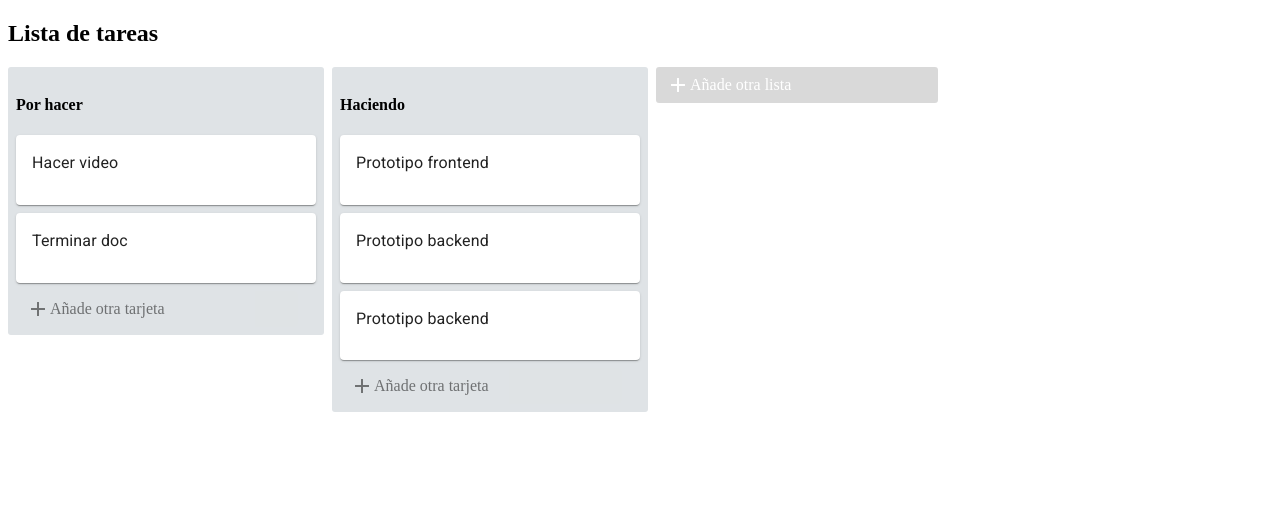
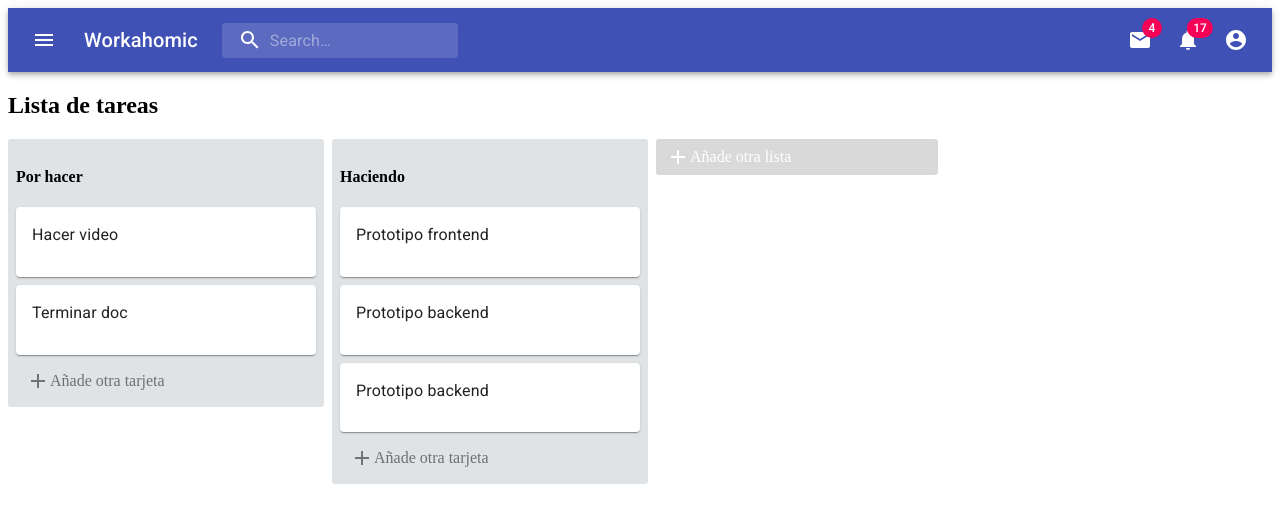
Before and after one commit to dcatasks/workahomic-prototipo, a React (Create React App) app: page / in a window 1280 px wide. Shown: the top 522 px of the page. Built offline with nearby package versions, Linux system fonts and the light colour scheme.

Commit message:
added toolbar

```diff
--- a/package.json
+++ b/package.json
@@ -8,11 +8,13 @@
     "@testing-library/jest-dom": "^5.11.4",
     "@testing-library/react": "^11.1.0",
     "@testing-library/user-event": "^12.1.10",
+    "firebase": "^8.2.0",
     "react": "^17.0.1",
     "react-dom": "^17.0.1",
     "react-redux": "^7.2.2",
     "react-scripts": "4.0.1",
     "react-textarea-autosize": "^8.3.0",
+    "react-with-firebase-auth": "^1.3.2",
     "redux": "^4.0.5",
     "web-vitals": "^0.2.4"
   },
--- a/src/components/App.js
+++ b/src/components/App.js
@@ -2,6 +2,7 @@
 import TaskList from './TaskList';
 import { connect } from "react-redux";
 import ActionButton from './ActionButton';
+import PrimarySearchAppBar from './AppBar';
 
 class App extends Component {
   render() {
@@ -9,6 +10,7 @@
     const { lists } = this.props;
     return (
       <div className="App">
+        <PrimarySearchAppBar />
         <h2>Lista de tareas</h2>
         <div style={styles.listsContainer}>
           {lists.map(list => (
--- /dev/null
+++ b/src/components/AppBar.js
@@ -0,0 +1,238 @@
+import React from 'react';
+import { fade, makeStyles } from '@material-ui/core/styles';
+import AppBar from '@material-ui/core/AppBar';
+import Toolbar from '@material-ui/core/Toolbar';
+import IconButton from '@material-ui/core/IconButton';
+import Typography from '@material-ui/core/Typography';
+import InputBase from '@material-ui/core/InputBase';
+import Badge from '@material-ui/core/Badge';
+import MenuItem from '@material-ui/core/MenuItem';
+import Menu from '@material-ui/core/Menu';
+import MenuIcon from '@material-ui/icons/Menu';
+import SearchIcon from '@material-ui/icons/Search';
+import AccountCircle from '@material-ui/icons/AccountCircle';
+import MailIcon from '@material-ui/icons/Mail';
+import NotificationsIcon from '@material-ui/icons/Notifications';
+import MoreIcon from '@material-ui/icons/MoreVert';
+
+
+
+const useStyles = makeStyles((theme) => ({
+  grow: {
+    flexGrow: 1,
+  },
+  menuButton: {
+    marginRight: theme.spacing(2),
+  },
+  title: {
+    display: 'none',
+    [theme.breakpoints.up('sm')]: {
+      display: 'block',
+    },
+  },
+  search: {
+    position: 'relative',
+    borderRadius: theme.shape.borderRadius,
+    backgroundColor: fade(theme.palette.common.white, 0.15),
+    '&:hover': {
+      backgroundColor: fade(theme.palette.common.white, 0.25),
+    },
+    marginRight: theme.spacing(2),
+    marginLeft: 0,
+    width: '100%',
+    [theme.breakpoints.up('sm')]: {
+      marginLeft: theme.spacing(3),
+      width: 'auto',
+    },
+  },
+  searchIcon: {
+    padding: theme.spacing(0, 2),
+    height: '100%',
+    position: 'absolute',
+    pointerEvents: 'none',
+    display: 'flex',
+    alignItems: 'center',
+    justifyContent: 'center',
+  },
+  inputRoot: {
+    color: 'inherit',
+  },
+  inputInput: {
+    padding: theme.spacing(1, 1, 1, 0),
+    // vertical padding + font size from searchIcon
+    paddingLeft: `calc(1em + ${theme.spacing(4)}px)`,
+    transition: theme.transitions.create('width'),
+    width: '100%',
+    [theme.breakpoints.up('md')]: {
+      width: '20ch',
+    },
+  },
+  sectionDesktop: {
+    display: 'none',
+    [theme.breakpoints.up('md')]: {
+      display: 'flex',
+    },
+  },
+  sectionMobile: {
+    display: 'flex',
+    [theme.breakpoints.up('md')]: {
+      display: 'none',
+    },
+  },
+}));
+
+export default function PrimarySearchAppBar() {
+  const classes = useStyles();
+  const [anchorEl, setAnchorEl] = React.useState(null);
+  const [mobileMoreAnchorEl, setMobileMoreAnchorEl] = React.useState(null);
+
+  const isMenuOpen = Boolean(anchorEl);
+  const isMobileMenuOpen = Boolean(mobileMoreAnchorEl);
+
+  const handleProfileMenuOpen = (event) => {
+    setAnchorEl(event.currentTarget);
+  };
+
+  const handleMobileMenuClose = () => {
+    setMobileMoreAnchorEl(null);
+  };
+
+  const handleMenuClose = () => {
+    setAnchorEl(null);
+    handleMobileMenuClose();
+  };
+
+  const handleMobileMenuOpen = (event) => {
+    setMobileMoreAnchorEl(event.currentTarget);
+  };
+
+  const handleLogin = () => {
+
+  };
+
+  const menuId = 'primary-search-account-menu';
+  const renderMenu = (
+    <Menu
+      anchorEl={anchorEl}
+      anchorOrigin={{ vertical: 'top', horizontal: 'right' }}
+      id={menuId}
+      keepMounted
+      transformOrigin={{ vertical: 'top', horizontal: 'right' }}
+      open={isMenuOpen}
+      onClose={handleMenuClose}
+    >
+      <MenuItem onClick={handleLogin}>Log in</MenuItem>
+      <MenuItem onClick={handleMenuClose}>My account</MenuItem>
+    </Menu>
+  );
+
+  const mobileMenuId = 'primary-search-account-menu-mobile';
+  const renderMobileMenu = (
+    <Menu
+      anchorEl={mobileMoreAnchorEl}
+      anchorOrigin={{ vertical: 'top', horizontal: 'right' }}
+      id={mobileMenuId}
+      keepMounted
+      transformOrigin={{ vertical: 'top', horizontal: 'right' }}
+      open={isMobileMenuOpen}
+      onClose={handleMobileMenuClose}
+    >
+      <MenuItem>
+        <IconButton aria-label="show 4 new mails" color="inherit">
+          <Badge badgeContent={4} color="secondary">
+            <MailIcon />
+          </Badge>
+        </IconButton>
+        <p>Messages</p>
+      </MenuItem>
+      <MenuItem>
+        <IconButton aria-label="show 11 new notifications" color="inherit">
+          <Badge badgeContent={11} color="secondary">
+            <NotificationsIcon />
+          </Badge>
+        </IconButton>
+        <p>Notifications</p>
+      </MenuItem>
+      <MenuItem onClick={handleProfileMenuOpen}>
+        <IconButton
+          aria-label="account of current user"
+          aria-controls="primary-search-account-menu"
+          aria-haspopup="true"
+          color="inherit"
+        >
+          <AccountCircle />
+        </IconButton>
+        <p>Profile</p>
+      </MenuItem>
+    </Menu>
+  );
+
+  return (
+    <div className={classes.grow}>
+      <AppBar position="static">
+        <Toolbar>
+          <IconButton
+            edge="start"
+            className={classes.menuButton}
+            color="inherit"
+            aria-label="open drawer"
+          >
+            <MenuIcon />
+          </IconButton>
+          <Typography className={classes.title} variant="h6" noWrap>
+            Workahomic
+          </Typography>
+          <div className={classes.search}>
+            <div className={classes.searchIcon}>
+              <SearchIcon />
+            </div>
+            <InputBase
+              placeholder="Search…"
+              classes={{
+                root: classes.inputRoot,
+                input: classes.inputInput,
+              }}
+              inputProps={{ 'aria-label': 'search' }}
+            />
+          </div>
+          <div className={classes.grow} />
+          <div className={classes.sectionDesktop}>
+            <IconButton aria-label="show 4 new mails" color="inherit">
+              <Badge badgeContent={4} color="secondary">
+                <MailIcon />
+              </Badge>
+            </IconButton>
+            <IconButton aria-label="show 17 new notifications" color="inherit">
+              <Badge badgeContent={17} color="secondary">
+                <NotificationsIcon />
+              </Badge>
+            </IconButton>
+            <IconButton
+              edge="end"
+              aria-label="account of current user"
+              aria-controls={menuId}
+              aria-haspopup="true"
+              onClick={handleProfileMenuOpen}
+              color="inherit"
+            >
+              <AccountCircle />
+            </IconButton>
+          </div>
+          <div className={classes.sectionMobile}>
+            <IconButton
+              aria-label="show more"
+              aria-controls={mobileMenuId}
+              aria-haspopup="true"
+              onClick={handleMobileMenuOpen}
+              color="inherit"
+            >
+              <MoreIcon />
+            </IconButton>
+          </div>
+        </Toolbar>
+      </AppBar>
+      {renderMobileMenu}
+      {renderMenu}
+    </div>
+  );
+}
```
Also changed, not shown: src/firebaseConfig.js (added, +9 -0 lines), 1 other file (tests, documents, lock files or other folders).
